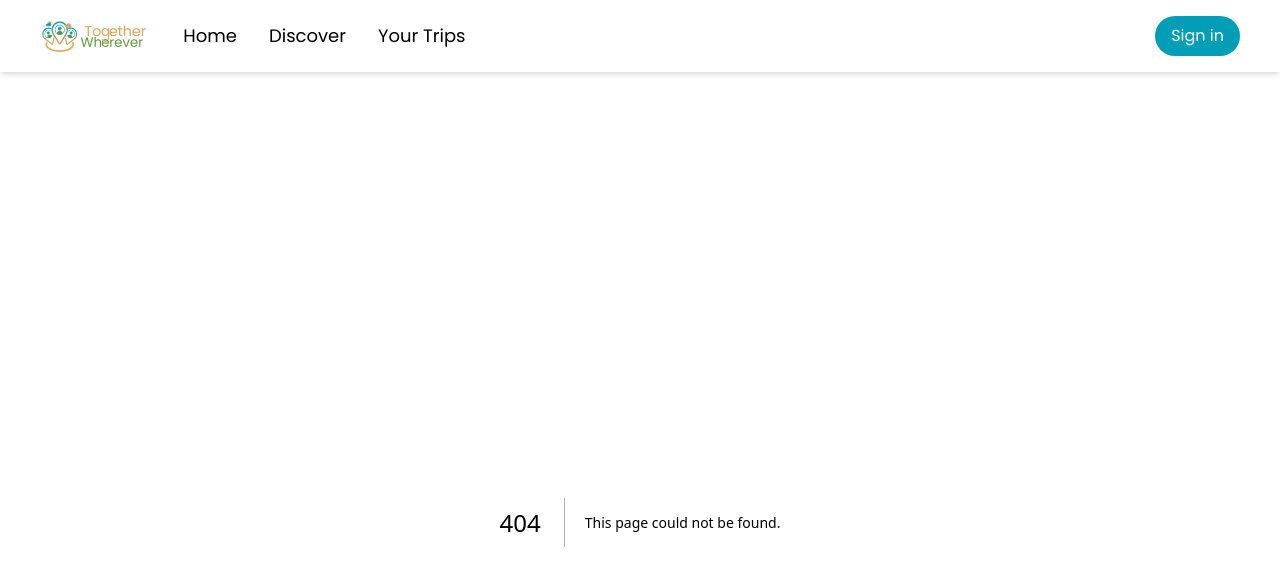
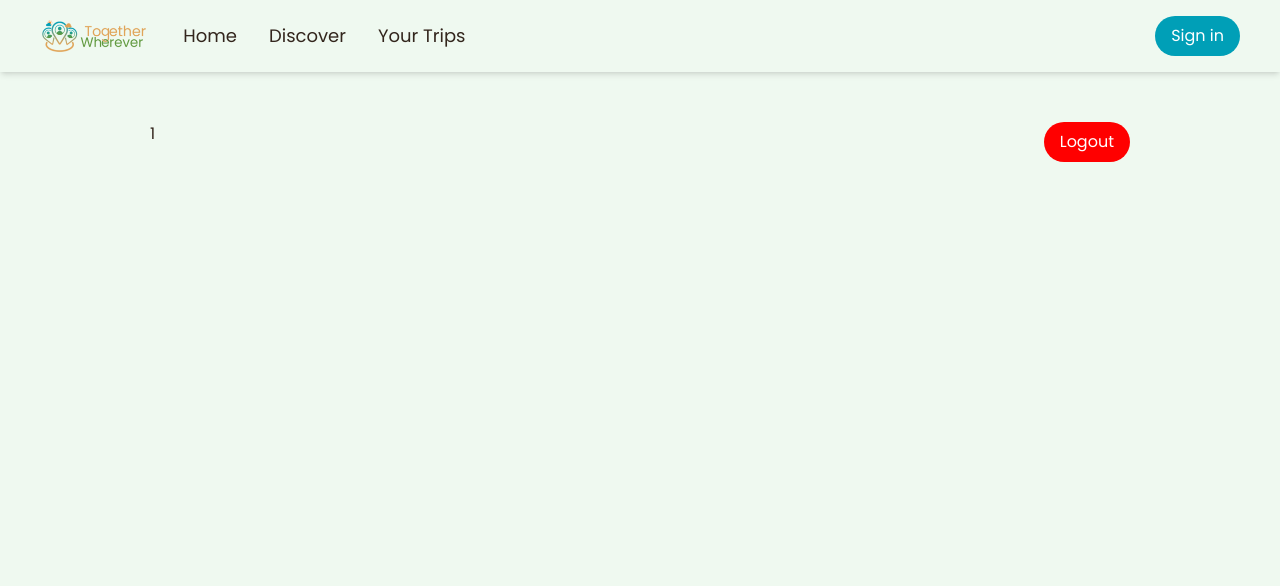
Before and after one commit to TogetherWherever/TogetherWherever-Frontend, a Next.js app in the folder together-wherever/: page /profile/1 in a window 1280 px wide. Before the commit this address had no page. Shown: the top 586 px of the page. Built offline with nearby package versions, Linux system fonts and the light colour scheme.

Commit message:
Add profile page and logout button.

```diff
--- a/together-wherever/src/app/components/NavBar.tsx
+++ b/together-wherever/src/app/components/NavBar.tsx
@@ -23,17 +23,36 @@ export default function NavBar() {
         router.push("/signin");
     };
 
+    const handleNavigateToProfilePage = () => {
+        if (username !== undefined) {
+            router.push(`/profile/${encodeURIComponent(username)}`);
+        }
+    };
+
 
     useEffect(() => {
         const token = localStorage.getItem('token');
         if (token) {
             try {
                 const decoded = jwtDecode(token);
+                console.log('Decoded token:', decoded);
                 setUsername(decoded.sub);
             } catch (error) {
                 console.error('Error decoding token:', error);
             }
+        } else {
+            setUsername(undefined); // Reset username if token is removed
         }
+
+        const handleStorageChange = () => {
+            const newToken = localStorage.getItem('token');
+            if (!newToken) {
+                setUsername(undefined);
+            }
+        };
+
+        window.addEventListener("storage", handleStorageChange);
+        return () => window.removeEventListener("storage", handleStorageChange);
     }, [pathname]);
 
     return (
@@ -65,7 +84,10 @@ export default function NavBar() {
                 </Link>
             ))}
             {username ? (
-                <div className="flex flex-row ml-auto text-lg font-semibold text-asparagus-green">
+                <div
+                    className="flex flex-row ml-auto text-lg font-semibold text-asparagus-green cursor-pointer"
+                    onClick={handleNavigateToProfilePage}
+                >
                     <p className='mr-1'>Hi!,</p><p>{ username }</p>
                 </div>
             ) : (
--- /dev/null
+++ b/together-wherever/src/app/profile/[username]/page.tsx
@@ -0,0 +1,28 @@
+'use client';
+
+import { useParams, useRouter } from "next/navigation";
+import { BaseButton } from "@/app/components/buttons/BaseButton";
+
+export default function Profile() {
+    const router = useRouter();
+
+    const handleLogout = () => {
+        localStorage.removeItem('token');
+        window.dispatchEvent(new Event("storage"));
+        router.push('/');
+    };
+
+    const { username } = useParams();
+    const decodedUsername = decodeURIComponent(username as string);
+
+    return (
+        <div className="flex flex-row justify-between w-full">
+            <p> {decodedUsername} </p>
+            <BaseButton
+                buttonTxt="Logout"
+                onClick={handleLogout}
+                className='!text-base !text-white !py-2 !px-4 !bg-red'
+            />
+        </div>
+    );
+}
--- a/together-wherever/src/app/profile/page.tsx
+++ /dev/null
@@ -1,7 +0,0 @@
-export default function Profile() {
-    return (
-        <div>
-            Your Trips page
-        </div>
-    );
-}
--- a/together-wherever/src/app/signin/page.tsx
+++ b/together-wherever/src/app/signin/page.tsx
@@ -16,12 +16,12 @@ export default function AuthPage() {
 
     const toggleForm = () => setIsLogin(!isLogin);
 
-    const handleChange = (e) => {
+    const handleChange = (e: React.ChangeEvent<HTMLInputElement>) => {
         const { name, value } = e.target;
         setFormData((prev) => ({ ...prev, [name]: value }));
     };
 
-    const handleSubmit = async (e) => {
+    const handleSubmit = async (e: React.FormEvent<HTMLFormElement>) => {
         e.preventDefault();
         try {
             if (isLogin) {
@@ -36,7 +36,7 @@ export default function AuthPage() {
                 alert('Registration successful! Please login.');
                 setIsLogin(true);
             }
-        } catch (error) {
+        } catch (error: any) {
             console.error('Auth error:', error.response?.data || error);
             alert(error.response?.data?.detail || 'Authentication failed');
         }
--- a/together-wherever/tailwind.config.ts
+++ b/together-wherever/tailwind.config.ts
@@ -21,7 +21,8 @@ const config: Config = {
         'earth-yellow-light': '#ECE2D7',
         'dorado': '#6B5755',
         'hurricane': '#877C7B',
-        'satin-linen': '#ECE2D7'
+        'satin-linen': '#ECE2D7',
+        'red': '#ff0000'
       },
     },
   },
```
